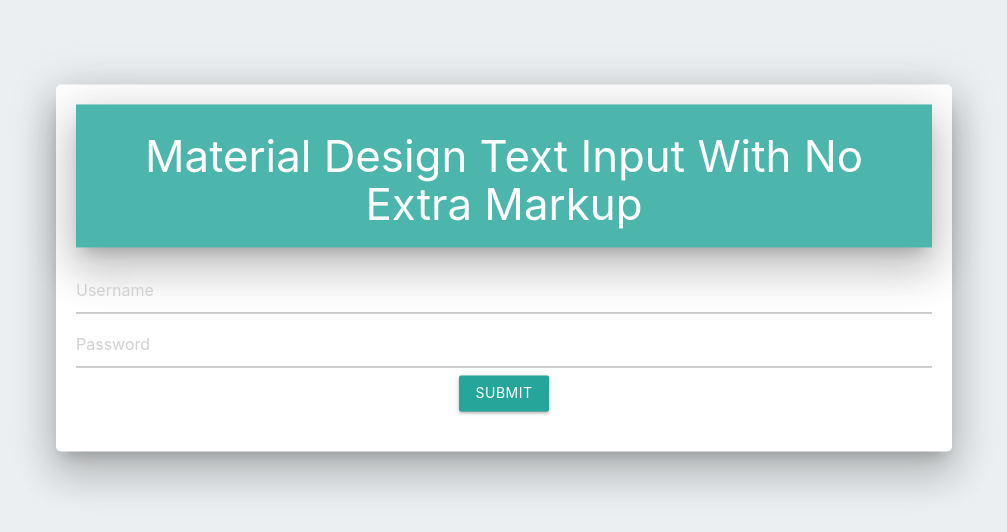
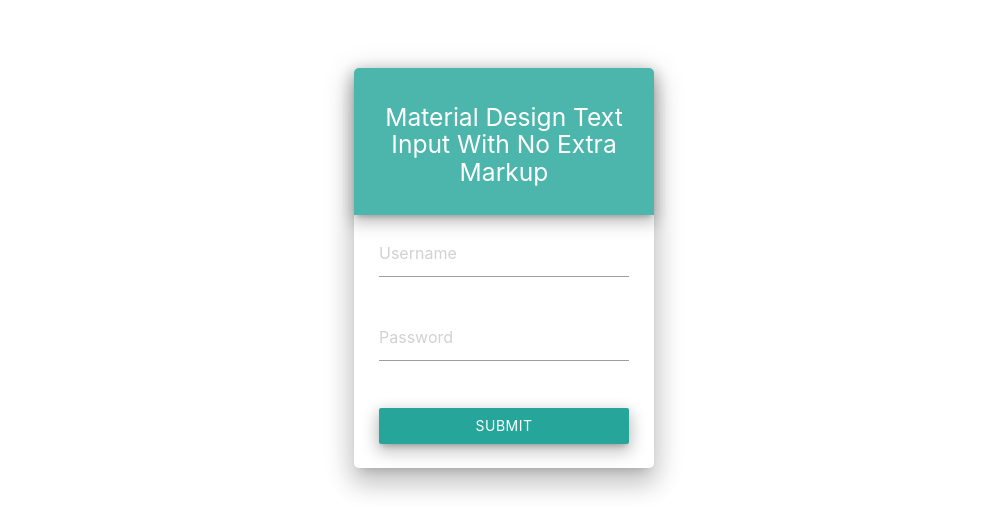
Before and after one commit to pietrzykkevin/html-css-startpoint, a website: page index.html in a window 1280 px wide. Shown: the part 132-664 px from the top of the page, without its empty margins (136-1143 px from the left). Drawn offline with nearby package versions, Linux system fonts and the light colour scheme.

Commit message:
picture of current work

```diff
--- a/index.html
+++ b/index.html
@@ -1,3 +1,5 @@
+
+
 <!DOCTYPE html>
 <html lang="en">
 <head>
@@ -7,19 +9,26 @@
     <link type="text/css" rel="stylesheet" href="../node_modules/materialize-css/dist/css/materialize.min.css"  media="screen,projection"/>
 </head>
 <body>
-<!--<h1>We will learn some HTML</h1>
-<h1>MY Beginning</h1>
- <div class="card-panel teal lighten-2">This is a card panel with a teal lighten-2 class</div>
--->
- <div  class="center container z-depth-5  white ">
-  <div class="header row teal lighten-2 z-depth-5 white-text">
-   <h3 class="col s12">Material Design Text Input With No Extra Markup</h3>
+
+ <div  class="grid center z-depth-4  white ">
+
+  <div class="header teal lighten-2 z-depth-3 white-text">
+   <h5 class="">Material Design Text Input With No Extra Markup</h5>
   </div>
-  <div class >
-    <input placeholder="Username" id="Username" type="text" class="row validate col s3">
-    <input placeholder="Password" id="Password" type="text" class="row validate col s3">
-    <a class="row col s3 waves-effect waves-light btn ">Submit</a>
+
+  <div class="box validate">
+    <input placeholder="Username" id="Username" type="text" class="size" >
   </div>
+
+  <div class="box validate">
+    <input placeholder="Password" id="Password" type="text" class="size" >
+  </div>
+
+  <div class="box">
+    <a class="waves-effect waves-light btn z-depth-3 size" >Submit</a>
+  </div>
+
  </div>
+
 </body>
 </html>
--- a/style.css
+++ b/style.css
@@ -1,30 +1,42 @@
-body {
-    background: #eceff1;
-}
-
-.main{
-margin: 0;
 
 
-}
-
 .header{
-
+  border-radius: 5px 5px 0 0;
+  padding: 20px;
 
 }
 
 
+
 .center{
   position: absolute;
-   top: 50%;
-   left: 50%;
-   transform: translate(-50%, -50%);
+  top: 50%;
+  left: 50%;
+  width: 200px;
+  height: 300px;
+  transform: translate(-50%, -50%);
   text-align: center;
-  padding: 20px;
-  max-width: 100px;
-  width: 200px;
-  margin: 0;
-  border-style:  none;
-  border: 20;
   border-radius: 5px;
+  grid-area: 0;
 }
+
+
+.grid {
+  display: grid;
+  width: 300px;
+  height: 400px;
+  grid-template-rows: 1fr 1fr 1fr 1fr;
+}
+
+
+.box {
+  justify-self: center;
+  align-self: center;
+  align-content: stretch;
+
+}
+
+
+.size {
+  width: 250px !important;
+}
```
Also changed, not shown: loginform2.png (added).
